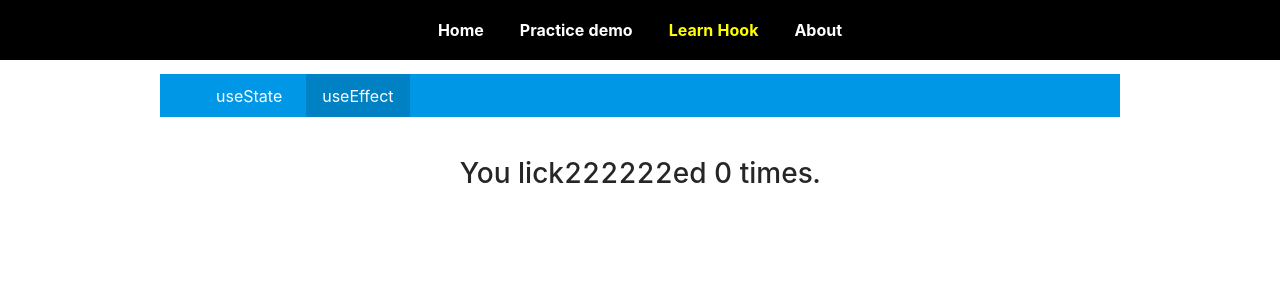
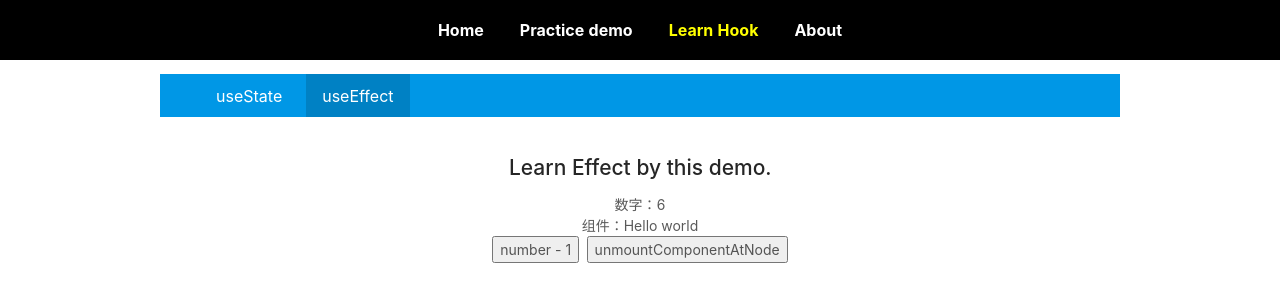
Before and after one commit to lixingyangok/react-with-ts, a React (Create React App) app: page /hook/useEffect in a window 1280 px wide. Shown: the top 302 px of the page. Built offline with nearby package versions, Linux system fonts and the light colour scheme.

Commit message:
李：useEffect.tsx

```diff
--- a/src/pages/hook/children/useEffect/useEffect.tsx
+++ b/src/pages/hook/children/useEffect/useEffect.tsx
@@ -1,8 +1,58 @@
 import React from 'react';
+import ReactDOM from 'react-dom';
+
+
+function Hello(){
+    return <span id="Hello" >Hello world</span>
+}
+
 
 export default function(){
-    const [number, setNumber] = React.useState(0);
-    return <div>
-        <h1>You lick222222ed {number} times.</h1>
+
+    const [number, setNumber] = React.useState(1);
+    // ▼useEffect在组件挂载，更新后会调用。相当于 componentDidMount & componentDidUpdate
+    React.useEffect(
+        // useEffect 的1参是个函数， 可拿到state值
+        // 在return 之后执行
+        ()=>{
+            let theTimer = setInterval(()=>{
+                // setNumber(number+1); //打印的永远是初始值
+                // setNumber( ()=>number+1); //打印的永远是初始值
+                // console.log(`number: `, number ); //打印的永远是初始值
+                setNumber(number=>number+1);
+            }, 1*1000);
+            // ▼返回的函数相当于 whileUnMount
+            return ()=>{
+                clearInterval(Number(theTimer));
+                console.log('组件卸载了');
+            };
+        },
+        // ▼无2参，一旦更新后就执行1参的方法
+        // ▼空数组，相当于componentDidMount，仅仅在挂载后执行一次
+        // ▼一般数组，当监听到数组内值发生变化后，执行1参的方法
+        [],
+    );
+
+    console.log('■■■■ It\'s about to return');
+    function suicide(){
+        const helloDom:any = document.getElementById('Hello');
+        console.log('删除组件', helloDom);
+        ReactDOM.unmountComponentAtNode( helloDom );
+    }
+    return <div id="userEffect" >
+        <h2>Learn Effect by this demo.</h2>
+        <div>
+            <div>
+                数字：{number} <br/>
+                组件：<Hello/> <br/>
+            </div>
+            <button onClick={()=>setNumber(number-1)} >
+                number - 1
+            </button>
+            &nbsp;&nbsp;
+            <button onClick={()=>suicide()} >
+                unmountComponentAtNode
+            </button>
+        </div>
     </div>
 }
```
